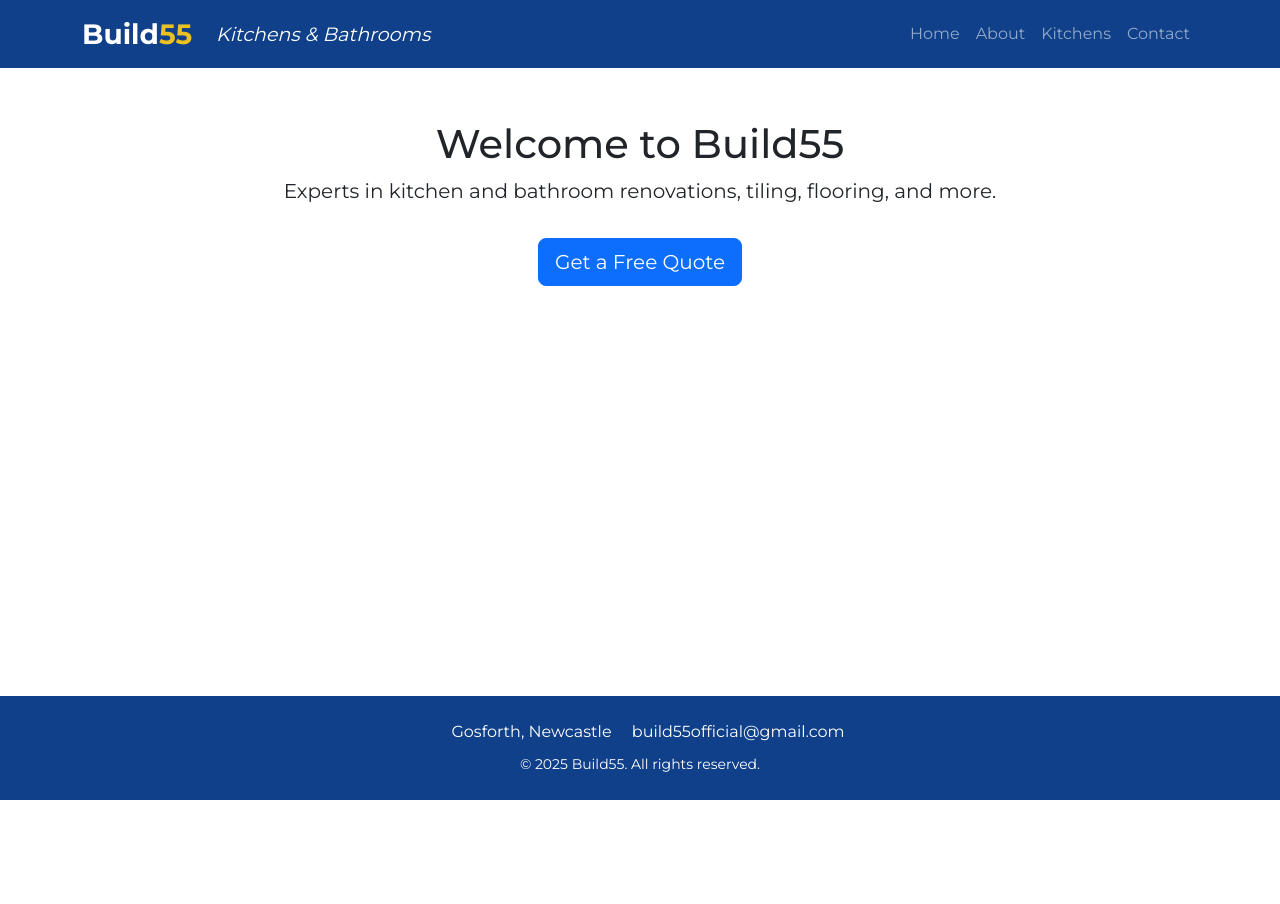
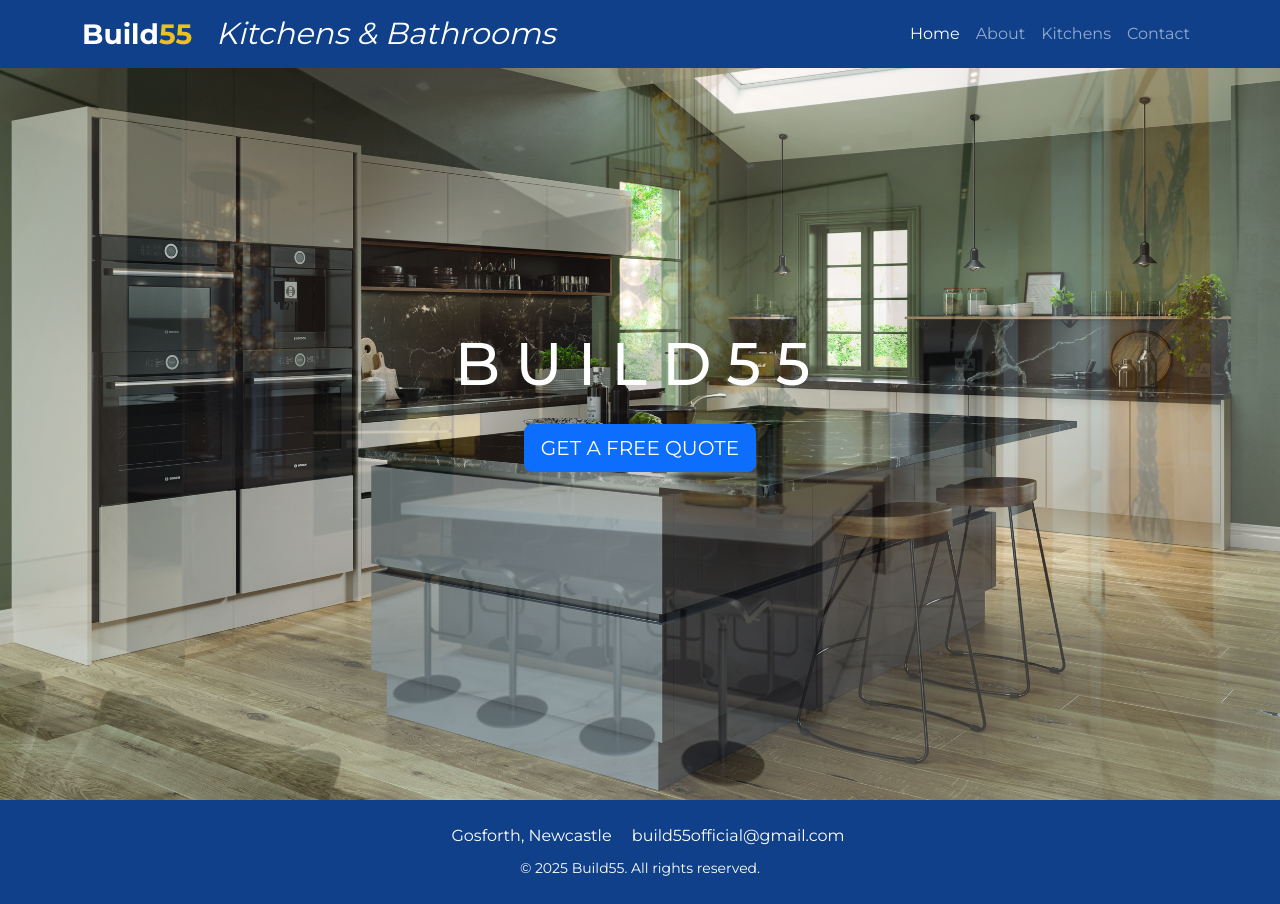
Before and after one commit to Naviid24/build55, a Django app: page /home/ in a window 1280 px wide. Before the commit the page ends 800 px from the top, so only its background shows below. Run offline with Django 4.2, Linux system fonts and the light colour scheme.

Commit message:
Add effect on home page

```diff
--- a/myapp/static/css/styles.css
+++ b/myapp/static/css/styles.css
@@ -1,7 +1,69 @@
 
 /* Custom Font */
-body {
-  font-family: 'Montserrat', sans-serif;
+body,html{
+    margin: 0;
+    padding: 0;
+    width: 100%;
+    height: 100vh;
+}
+
+/* Hero Section */
+/* Hero Section */
+.Section_top {
+  width: 100%;
+  height: 100vh;
+  overflow: hidden;
+  position: relative;
+  background-image: url('/static/images/home-hero.jpg');
+  background-position: center;
+  background-repeat: no-repeat;
+  background-size: cover;
+  text-align: center;
+  display: flex;
+  justify-content: center;
+  align-items: center;
+
+  animation: change 20s infinite ease-in-out;
+}
+
+.content {
+  text-transform: uppercase;
+}
+
+.content h1 {
+  color: #fff;
+  font-size: 60px;
+  letter-spacing: 15px;
+}
+
+.content h1 span {
+  color: #111;
+}
+
+.content a:hover {
+  background: #034e88;
+  color: #fff;
+}
+
+@keyframes change {
+  0% {
+    background-image: url('/static/images/kitchen1.jpg');
+  }
+  20%{
+    background-image: url('/static/images/kitchen2.jpg');
+  }
+  40%{
+    background-image: url('/static/images/kitchen3.jpg');
+  }
+  60%{
+    background-image: url('/static/images/home-hero.jpg');
+  }
+  80%{
+    background-image: url('/static/images/kitchen2.jpg');
+  }
+  100% {
+    background-image: url('/static/images/kitchen1.jpg');
+  }
 }
 
 .bg-light-navy {
@@ -13,7 +75,7 @@ body {
 }
 
 .tailig-words {
-  font-size: 1.2rem;
+  font-size: 1.9rem;
   color: #ffffff;
 }
 
--- a/myapp/templates/myapp/base.html
+++ b/myapp/templates/myapp/base.html
@@ -7,7 +7,7 @@
     <meta name="description" content="Build55 is a website for local people to see our services and products. We offer building services, home improvement, and renovation solutions." />
     <meta name="keywords" content="website, bathrooms, kitchens, home improvement, renovation, building services, house maintenance" />
     <meta name="author" content="Build55 Team" />
-    <title>{% block title %}Build55{% endblock %}</title>
+    <title>{% block title %}Home - Build55{% endblock %}</title>
     <link rel="icon" type="image/x-icon" href="{% static 'images/favicon-16x16.png' %}" />
     <link rel="stylesheet" href="{% static 'css/styles.css' %}" />
     <link href="https://cdn.jsdelivr.net/npm/bootstrap@5.3.0/dist/css/bootstrap.min.css" rel="stylesheet" />
@@ -31,18 +31,24 @@
         <div class="collapse navbar-collapse" id="navbarNav">
           <ul class="navbar-nav ms-auto">
             <li class="nav-item">
-              <a class="nav-link {% if request.path == '/' %}active{% endif %}" href="{% url 'home' %}">Home</a>
+              <a class="nav-link {% if request.resolver_match.url_name == 'home' %}active{% endif %}" href="{% url 'home' %}">Home</a>
             </li>
-            <li class="nav-item"><a class="nav-link" href="{% url 'about' %}">About</a></li>
-            <li class="nav-item"><a class="nav-link" href="{% url 'kitchens' %}">Kitchens</a></li>
-            <li class="nav-item"><a class="nav-link" href="{% url 'contact' %}">Contact</a></li>
+            <li class="nav-item">
+              <a class="nav-link {% if request.resolver_match.url_name == 'about' %}active{% endif %}" href="{% url 'about' %}">About</a>
+            </li>
+            <li class="nav-item">
+              <a class="nav-link {% if request.resolver_match.url_name == 'kitchens' %}active{% endif %}" href="{% url 'kitchens' %}">Kitchens</a>
+            </li>
+            <li class="nav-item">
+              <a class="nav-link {% if request.resolver_match.url_name == 'contact' %}active{% endif %}" href="{% url 'contact' %}">Contact</a>
+            </li>
           </ul>
         </div>
       </div>
     </nav>
 
     <!-- Main Content -->
-    <main class="flex-grow-1 pt-5 mt-5">
+    <main class="flex-grow-1">
       {% block content %}
       {% endblock %}
     </main>
@@ -61,5 +67,6 @@
   </div>
 
   <script src="https://cdn.jsdelivr.net/npm/bootstrap@5.3.0/dist/js/bootstrap.bundle.min.js"></script>
+  <script src="{% static 'js/script.js' %}"></script
 </body>
 </html>
--- a/myapp/templates/myapp/home.html
+++ b/myapp/templates/myapp/home.html
@@ -1,10 +1,12 @@
 {% extends 'myapp/base.html' %}
-{% block title %}Home - HomeFixPro{% endblock %}
+{% block title %}Home - Build55{% endblock %}
 
 {% block content %}
-<div class="container text-center">
-  <h1 class="section-title mt-4">Welcome to Build55</h1>
-  <p class="lead">Experts in kitchen and bathroom renovations, tiling, flooring, and more.</p>
-  <a href="/contact/" class="btn btn-primary btn-lg mt-3">Get a Free Quote</a>
-</div>
+    <div class="Section_top">
+        <div class="content">
+            <h1>Build55</h1>
+            <a href="/contact/" class="btn btn-primary btn-lg mt-3">Get a Free Quote</a>
+        </div>
+    </div>
+
 {% endblock %}
```
Also changed, not shown: myapp/static/images/home-hero.jpg (added), myapp/static/js/script.js (added).
